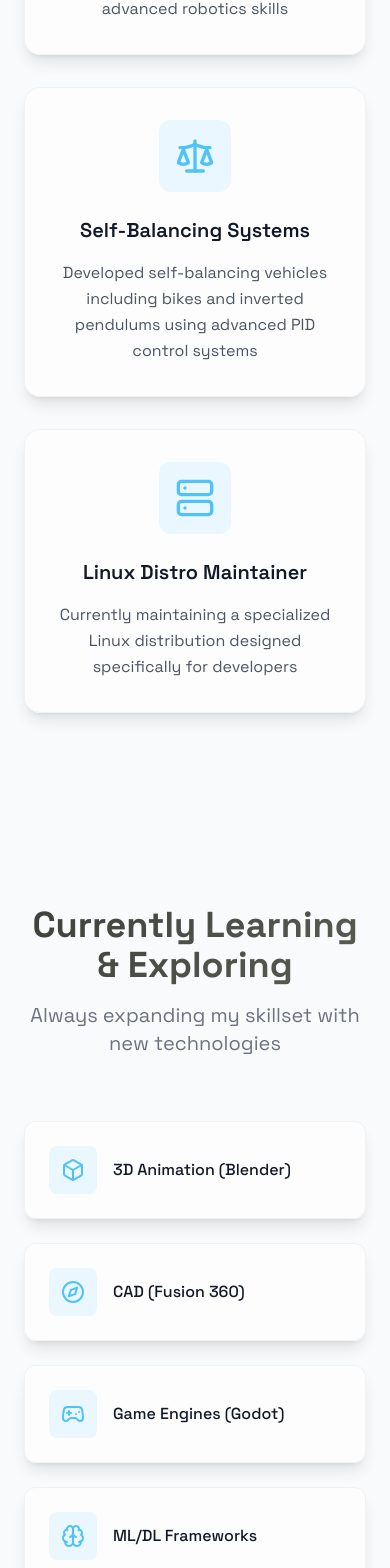
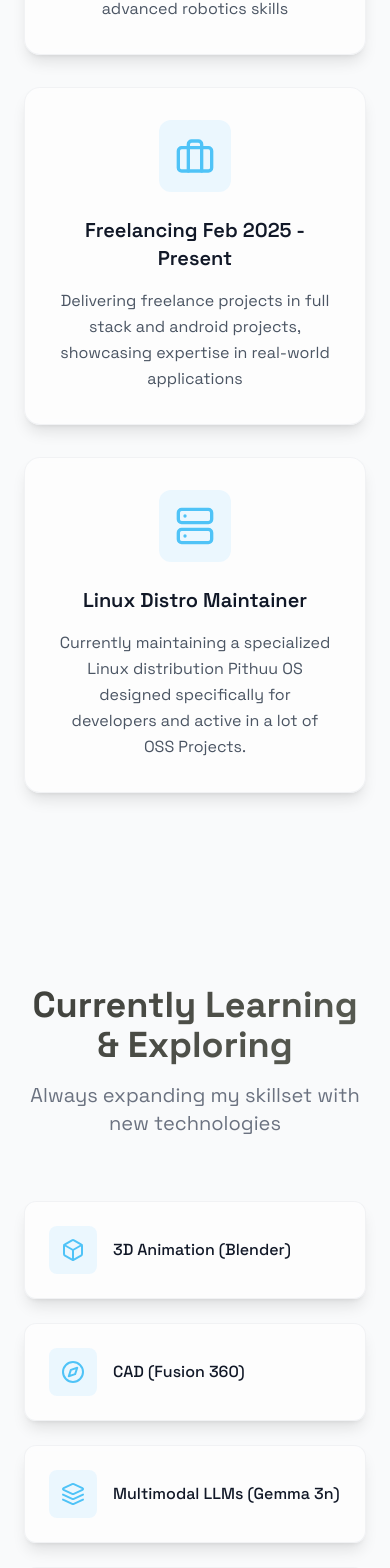
Before and after one commit to Shiven-saini/portfolio, a Next.js app: page / in a window 390 px wide. Shown: the part 5719-7287 px from the top of the page. Built offline with nearby package versions, Linux system fonts and the light colour scheme.

Commit message:
Feat: added contact information

```diff
--- a/src/components/Achievements.tsx
+++ b/src/components/Achievements.tsx
@@ -1,7 +1,7 @@
 'use client'
 
 import { motion } from 'framer-motion'
-import { Trophy, Scale, Server } from 'lucide-react'
+import { Trophy, Briefcase, Server } from 'lucide-react'
 import { useTheme } from '@/contexts/ThemeContext'
 
 const Achievements = () => {
@@ -14,14 +14,14 @@ const Achievements = () => {
       description: 'Two-time participant and team leader in India\'s biggest robotics competition, E-Yantra, demonstrating leadership and advanced robotics skills',
     },
     {
-      icon: Scale,
-      title: 'Self-Balancing Systems',
-      description: 'Developed self-balancing vehicles including bikes and inverted pendulums using advanced PID control systems',
+      icon: Briefcase,
+      title: 'Freelancing Feb 2025 - Present',
+      description: 'Delivering freelance projects in full stack and android projects, showcasing expertise in real-world applications',
     },
     {
       icon: Server,
       title: 'Linux Distro Maintainer',
-      description: 'Currently maintaining a specialized Linux distribution designed specifically for developers',
+      description: 'Currently maintaining a specialized Linux distribution Pithuu OS designed specifically for developers and active in a lot of OSS Projects.',
     },
   ]
 
--- a/src/components/Contact.tsx
+++ b/src/components/Contact.tsx
@@ -1,7 +1,7 @@
 'use client'
 
 import { motion } from 'framer-motion'
-import { Mail, Github } from 'lucide-react'
+import { Mail, Github, Twitter, Linkedin, Phone } from 'lucide-react'
 import { useTheme } from '@/contexts/ThemeContext'
 import { trackContactInteraction } from '@/utils/analytics'
 
@@ -17,15 +17,36 @@ const Contact = () => {
       action: 'email_click' as const,
     },
     {
+      icon: Linkedin,
+      label: 'LinkedIn Profile',
+      href: 'https://www.linkedin.com/in/shiven-saini/',
+      color: 'blue-600',
+      action: 'linkedin_click' as const,
+    },
+    {
+      icon: Twitter,
+      label: '@rip_syntax',
+      href: 'https://x.com/rip_syntax',
+      color: 'blue-400',
+      action: 'twitter_click' as const,
+    },
+    {
       icon: Github,
       label: 'Shiven-saini',
       href: 'https://github.com/Shiven-saini',
       color: 'gray-400',
       action: 'github_click' as const,
     },
+    {
+      icon: Phone,
+      label: '+91 7404275751',
+      href: 'tel:+917404275751',
+      color: 'green-500',
+      action: 'phone_click' as const,
+    },
   ]
 
-  const handleContactClick = (action: 'email_click' | 'linkedin_click' | 'github_click') => {
+  const handleContactClick = (action: 'email_click' | 'linkedin_click' | 'github_click' | 'twitter_click' | 'phone_click') => {
     trackContactInteraction(action)
   }
 
@@ -50,9 +71,43 @@ const Contact = () => {
             </p>
           </div>
 
-          <div className="grid grid-cols-1 md:grid-cols-2 gap-6 max-w-2xl mx-auto">
+          <div className="grid grid-cols-1 md:grid-cols-2 lg:grid-cols-3 gap-6 max-w-5xl mx-auto">
             {contactItems.map((item, index) => {
               const Icon = item.icon
+
+              // Define color styles for each contact type
+              const getColorStyles = (color: string) => {
+                switch (color) {
+                  case 'accent-orange':
+                    return {
+                      bg: theme === 'dark' ? 'bg-orange-500/10 group-hover:bg-orange-500/20' : 'bg-orange-500/10 group-hover:bg-orange-500/20',
+                      text: theme === 'dark' ? 'text-orange-500' : 'text-orange-600'
+                    }
+                  case 'blue-600':
+                    return {
+                      bg: theme === 'dark' ? 'bg-blue-500/10 group-hover:bg-blue-500/20' : 'bg-blue-500/10 group-hover:bg-blue-500/20',
+                      text: 'text-blue-500'
+                    }
+                  case 'blue-400':
+                    return {
+                      bg: theme === 'dark' ? 'bg-sky-400/10 group-hover:bg-sky-400/20' : 'bg-sky-400/10 group-hover:bg-sky-400/20',
+                      text: 'text-sky-400'
+                    }
+                  case 'green-500':
+                    return {
+                      bg: theme === 'dark' ? 'bg-green-500/10 group-hover:bg-green-500/20' : 'bg-green-500/10 group-hover:bg-green-500/20',
+                      text: 'text-green-500'
+                    }
+                  default:
+                    return {
+                      bg: 'bg-gray-400/10 group-hover:bg-gray-400/20',
+                      text: 'text-gray-400'
+                    }
+                }
+              }
+
+              const colorStyles = getColorStyles(item.color)
+
               return (
                 <motion.a
                   key={item.href}
@@ -71,20 +126,8 @@ const Contact = () => {
                       : 'border border-gray-200/50 bg-white/60 backdrop-blur-sm hover:border-gray-300 hover:bg-white/80 shadow-lg hover:shadow-xl'
                   }`}
                 >
-                  <div className={`p-4 rounded-lg transition-colors duration-300 ${
-                    item.color === 'accent-orange'
-                      ? theme === 'dark'
-                        ? 'bg-orange-500/10 group-hover:bg-orange-500/20'
-                        : 'bg-accent-primary/10 group-hover:bg-accent-primary/20'
-                      : 'bg-gray-400/10 group-hover:bg-gray-400/20'
-                  }`}>
-                    <Icon className={`w-8 h-8 group-hover:scale-110 transition-transform duration-300 ${
-                      item.color === 'accent-orange'
-                        ? theme === 'dark'
-                          ? 'text-orange-500'
-                          : 'text-accent-primary'
-                        : 'text-gray-400'
-                    }`} />
+                  <div className={`p-4 rounded-lg transition-colors duration-300 ${colorStyles.bg}`}>
+                    <Icon className={`w-8 h-8 group-hover:scale-110 transition-transform duration-300 ${colorStyles.text}`} />
                   </div>
                   <span className={`text-lg font-medium transition-colors duration-300 ${
                     theme === 'dark'
--- a/src/components/Learning.tsx
+++ b/src/components/Learning.tsx
@@ -1,7 +1,7 @@
 'use client'
 
 import { motion } from 'framer-motion'
-import { Box, Compass, Gamepad2, Brain } from 'lucide-react'
+import { Box, Compass, Layers, Brain } from 'lucide-react'
 import { useTheme } from '@/contexts/ThemeContext'
 
 const Learning = () => {
@@ -10,7 +10,7 @@ const Learning = () => {
   const learningItems = [
     { icon: Box, label: '3D Animation (Blender)' },
     { icon: Compass, label: 'CAD (Fusion 360)' },
-    { icon: Gamepad2, label: 'Game Engines (Godot)' },
+    { icon: Layers, label: 'Multimodal LLMs (Gemma 3n)' },
     { icon: Brain, label: 'ML/DL Frameworks' },
   ]
 
--- a/src/utils/analytics.ts
+++ b/src/utils/analytics.ts
@@ -42,7 +42,7 @@ export const trackNavigation = (section: string, source: string = 'unknown') =>
 }
 
 // Contact form interactions
-export const trackContactInteraction = (action: 'email_click' | 'linkedin_click' | 'github_click') => {
+export const trackContactInteraction = (action: 'email_click' | 'linkedin_click' | 'github_click' | 'twitter_click' | 'phone_click') => {
   track('contact_interaction', {
     action,
     timestamp: new Date().toISOString()
```
